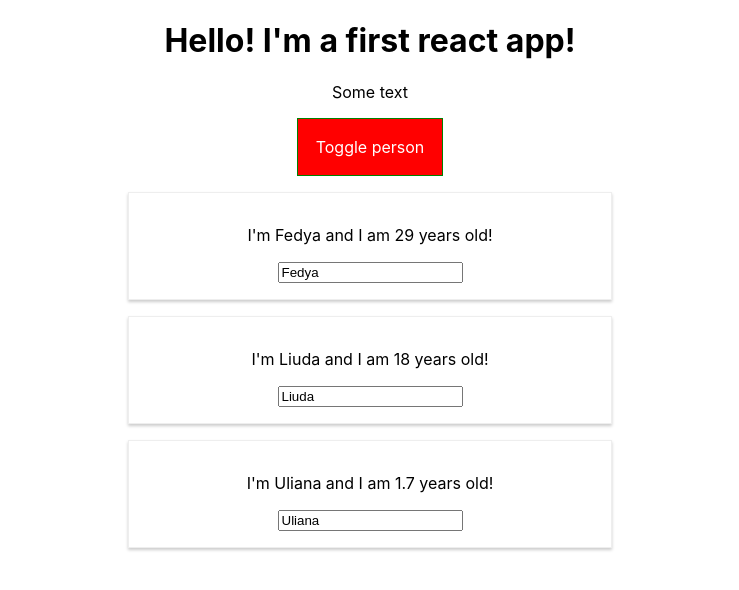
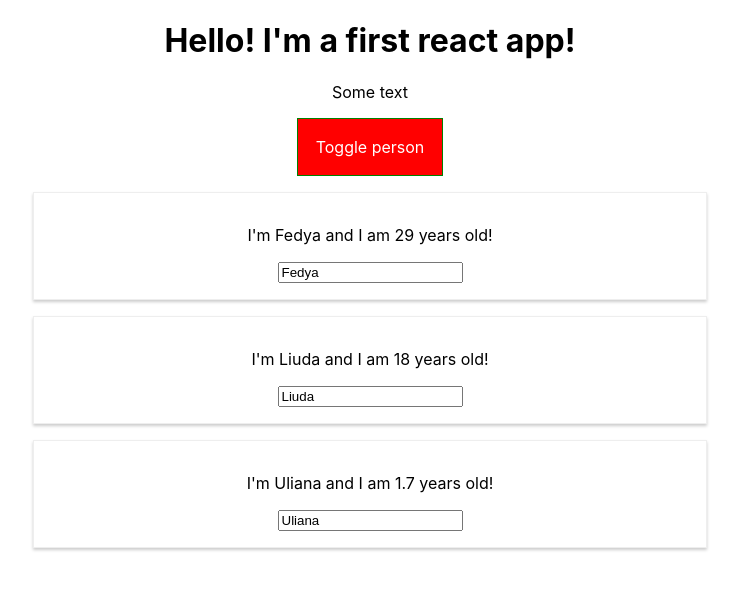
Before and after one commit to fedodd/first-react-app, a React (Create React App) app: page / in a window 1280 px wide. Both pictures are taken after a click on the button "Toggle person". Shown: the top 590 px of the page, without its empty margins (270-1009 px from the left). Built offline with nearby package versions, Linux system fonts and the light colour scheme.

Commit message:
delete radium

```diff
--- a/src/App.js
+++ b/src/App.js
@@ -1,6 +1,5 @@
 import React, { Component } from 'react';
 import './App.css';
-import Radium, { StyleRoot } from 'radium';
 
 import Person from './Person/Person';
 
@@ -49,10 +48,6 @@
       padding: '18px',
       cursor: 'pointer',
       color: 'white',
-      ':hover': {
-        backgroundColor: 'lightgreen',
-        color: 'black'
-      }
     }
 
     let persons = null;
@@ -71,10 +66,6 @@
       );
 
       style.backgroundColor = 'red';
-      style[':hover'] = {
-        backgroundColor: 'salmon',
-          color: 'black'
-      }
     }
 
     const classes = [];
@@ -88,7 +79,6 @@
 
 
     return (
-      <StyleRoot>
       <div className="App">
         <h1>Hello! I'm a first react app!</h1>
         <p className={classes.join(' ')}>Some text</p>
@@ -97,9 +87,8 @@
           onClick={this.togglePersonsHandler}>Toggle person</button>
         {persons}
       </div>
-      </StyleRoot>
     );
   }
 }
 
-export default Radium(App);
+export default App;
--- a/src/Person/Person.js
+++ b/src/Person/Person.js
@@ -1,17 +1,10 @@
 import React from 'react';
 import './Person.css';
-import Radium from 'radium';
 
 const person = (props) => {
 
-  const style = {
-    '@media (min-width: 500px)': {
-      width: '450px'
-    }
-  };
-
   return (
-    <div className="Person" style={style}>
+    <div className="Person">
       <p onClick={props.click}>I'm {props.name} and I am {props.age} years old!</p>
       <p>{props.children}</p>
       <input type="text" onChange={props.changed} value={props.name} />
@@ -19,4 +12,4 @@
   )
 }
 
-export default Radium(person);
+export default person;
```
Lines whose indentation alone changed are shown as unchanged.
